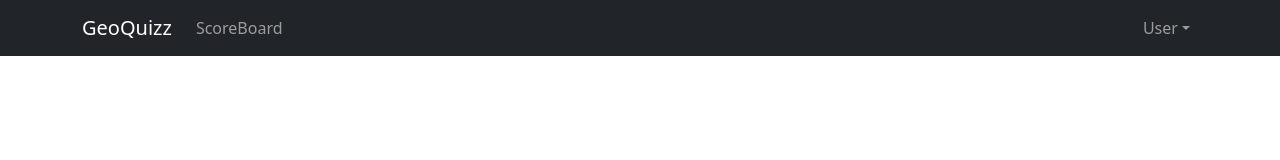
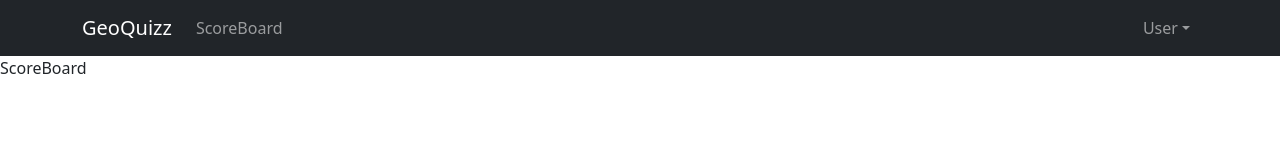
Before and after one commit to valentinflegon/quizz-app, a React (Create React App) app in the folder client/: page /scoreboard in a window 1280 px wide. Shown: the top 160 px of the page. Built offline with nearby package versions, Linux system fonts and the light colour scheme.

Commit message:
NavBar avec route

```diff
--- a/client/src/app/index.js
+++ b/client/src/app/index.js
@@ -1,16 +1,21 @@
 import React from 'react'
-import { BrowserRouter as Router } from 'react-router-dom'
-
 import { NavBar } from '../components'
-
+import ScoreBoard from '../pages/ScoreBoard'
+import { BrowserRouter as Router,Route, Routes } from 'react-router-dom'
 import 'bootstrap/dist/css/bootstrap.min.css'
+import Main from '../pages/Main';
 
 function App() {
     return (
         <Router>
             <NavBar/>
+            <Routes>
+                <Route exact path="/" element={<Main />} />
+                <Route exact path="/scoreboard" element={<ScoreBoard />} />
+            </Routes>
         </Router>
     )
 }
 
+
 export default App
--- a/client/src/components/NavBar.jsx
+++ b/client/src/components/NavBar.jsx
@@ -20,11 +20,11 @@ class NavBar extends Component {
         return (
             <Navbar collapseOnSelect expand="lg" bg="dark" variant="dark">
             <Container>
-            <Navbar.Brand href="#home">GeoQuizz</Navbar.Brand>
+            <Navbar.Brand href="/">GeoQuizz</Navbar.Brand>
             <Navbar.Toggle aria-controls="responsive-navbar-nav" />
             <Navbar.Collapse id="responsive-navbar-nav">
               <Nav className="me-auto">
-                <Nav.Link href="#features">ScoreBoard</Nav.Link>
+                <Nav.Link href="/scoreboard">ScoreBoard</Nav.Link>
               </Nav>
               <Nav>
               <NavDropdown title="User" id="collasible-nav-dropdown">
--- /dev/null
+++ b/client/src/pages/Main.jsx
@@ -0,0 +1,12 @@
+import React, { Component } from 'react'
+import styled from 'styled-components'
+
+
+class Main extends React.Component {
+    render() {
+        return (
+            <p>Hello</p>
+        )
+    }}
+
+export default Main
--- /dev/null
+++ b/client/src/pages/ScoreBoard.jsx
@@ -0,0 +1,12 @@
+import React, { Component } from 'react'
+import styled from 'styled-components'
+
+
+class ScoreBoard extends React.Component {
+    render() {
+        return (
+            <p>ScoreBoard</p>
+        )
+    }}
+
+export default ScoreBoard
```
